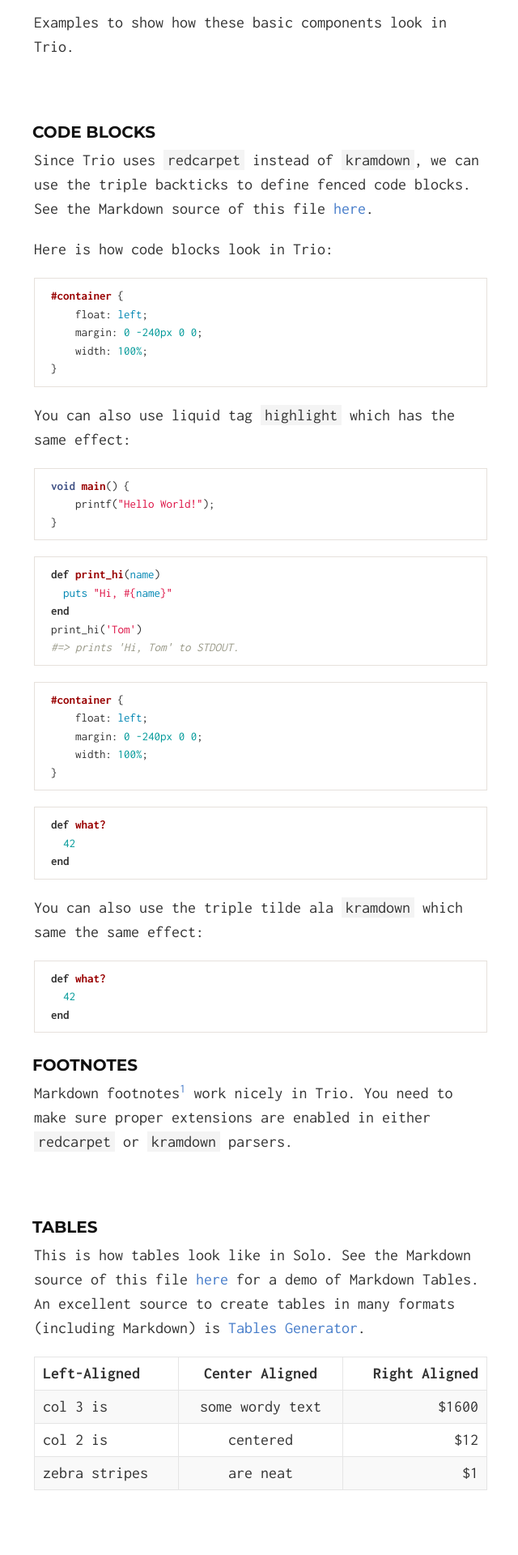
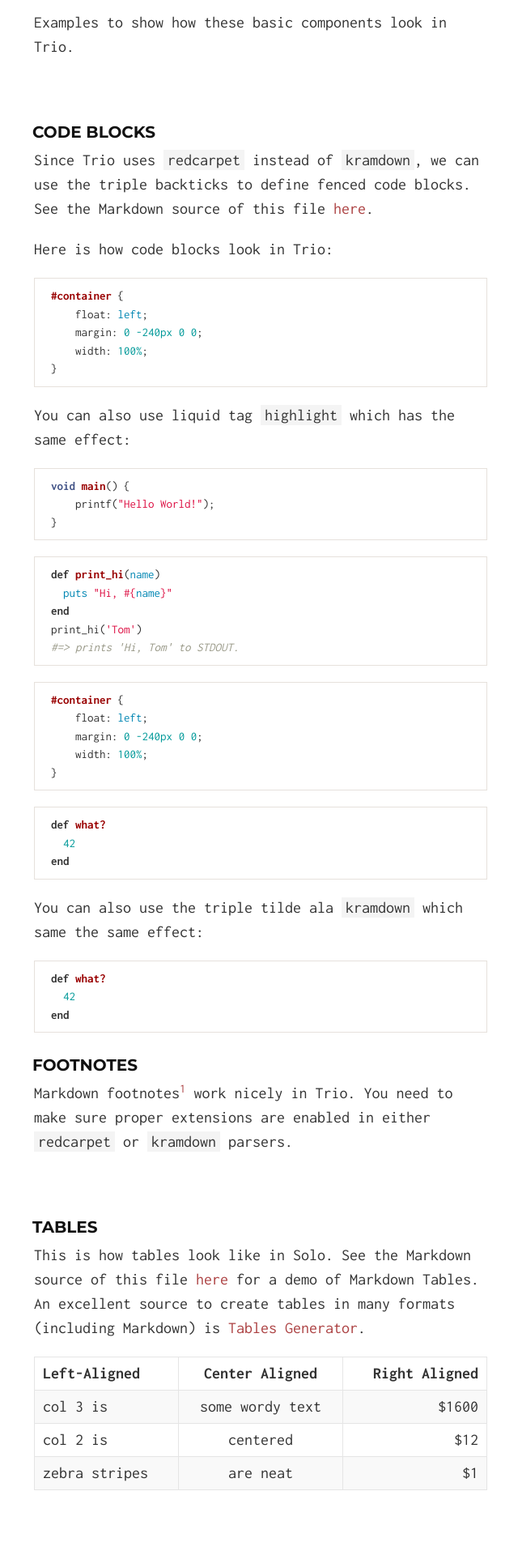
Before and after one commit to ankur-gupta/trio, a Jekyll site: the page built from _posts/2015-09-06-code-blocks-tables-and-github-gists.md, in a window 1280 px wide. Shown: the part 487-2407 px from the top of the page at 81% size, without its empty margins (318-958 px from the left). Built offline with Jekyll 4.4.1, drawn with Linux system fonts in a browser that asks for light colours; nearby versions of some CDN libraries; Markdown is read by kramdown in place of the engine named in the settings; comment, search, counter and statistics services are not loaded.

Commit message:
Adding colorthemes Making CSS concise

```diff
--- a/_layouts/default.html
+++ b/_layouts/default.html
@@ -44,7 +44,7 @@
 </head>
 <!-- Header: end -->
 
-<body>
+<body class="theme-base-08">
 <div class="wrapper-for-content-outside-of-footer">
     <div class="site-title">
         <a href="/">{{ site.title }}</a>
--- /dev/null
+++ b/_sass/_themes.scss
@@ -0,0 +1,44 @@
+/* Based on:
+1. https://github.com/poole/hyde/blob/master/public/css/hyde.css
+2. Base16 (http://chriskempson.github.io/base16/#default)
+*/
+
+/* Red */
+body.theme-base-08 a {
+    color: #ac4142;
+}
+
+/* Orange */
+body.theme-base-09 a {
+    color: #d28445;
+}
+
+/* Yellow */
+body.theme-base-0a a {
+    color: #f4bf75;
+}
+
+/* Green */
+body.theme-base-0b a {
+    color: #90a959;
+}
+
+/* Cyan */
+body.theme-base-0c a {
+    color: #75b5aa;
+}
+
+/* Blue */
+body.theme-base-0d a {
+    color: #6a9fb5;
+}
+
+/* Magenta */
+body.theme-base-0e a {
+    color: #aa759f;
+}
+
+/* Brown */
+body.theme-base-0f a {
+    color: #8f5536;
+}
--- a/css/solo.css
+++ b/css/solo.scss
@@ -1,3 +1,27 @@
+---
+# Only the main Sass file needs front matter (the dashes are enough)
+# These dashes are required so that Jekyll reads this main file and converts it into CSS later.
+# Only the main files contain these dashes. Partials do not contain these dashes.
+---
+
+/* This code is copied from
+https://github.com/chibicode/solo/blob/gh-pages/css/solo.css
+*/
+
+/* Color Themes */
+/* Original from Solo (http://clrs.cc) $default: #0074d9; */
+$black: #000;
+$white: #fff;
+$default: #477DCA; /* Baby Blue */
+$base-08: #ac4142; /* Red */
+$base-09: #d28445; /* Orange */
+$base-0a: #f4bf75; /* Yellow */
+$base-0b: #90a959; /* Green */
+$base-0c: #75b5aa; /* Cyan */
+$base-0d: #6a9fb5; /* Blue */
+$base-0e: #aa759f; /* Magenta */
+$base-0f: #8f5536; /* Brown */
+
 @import url(//fonts.googleapis.com/css?family=Montserrat:700);
 @import url(//fonts.googleapis.com/css?family=Inconsolata:400,700);
 
@@ -22,11 +46,12 @@ body {
   }
 }
 
-a {
-  /* color: #0074d9; */ /* Original from Solo: From http://clrs.cc */
-  color: #477DCA; /* From bourbon refills */
+body a {
+  color: $default;
   text-decoration: none;
 }
+
+@import 'themes';
 
 a:hover, a:focus {
   text-decoration: underline;
@@ -59,14 +84,12 @@ h1 a {
 div.site-title {
   text-align: center;
   margin-bottom: 3em;
-}
-
-div.site-title a, div.site-title a:hover, div.site-title a:focus,
-div.site-title a:active {
-  font-size: 3em;
-  color: black;
-  text-transform: uppercase;
-  text-decoration: none;
+  a, a:hover, a:focus, a:active {
+    font-size: 3em;
+    color: black;
+    text-transform: uppercase;
+    text-decoration: none;
+  }
 }
 
 h2 {
```
